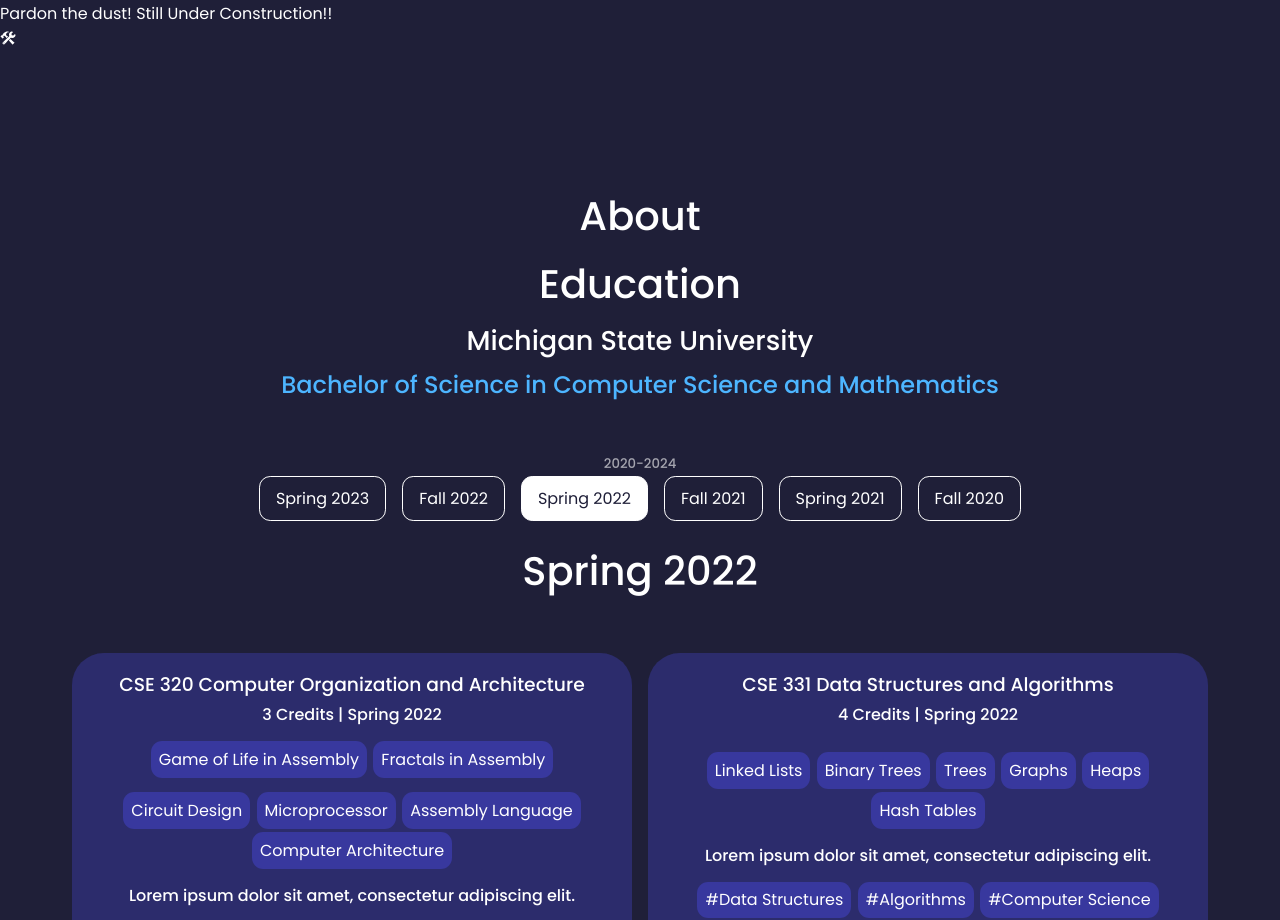
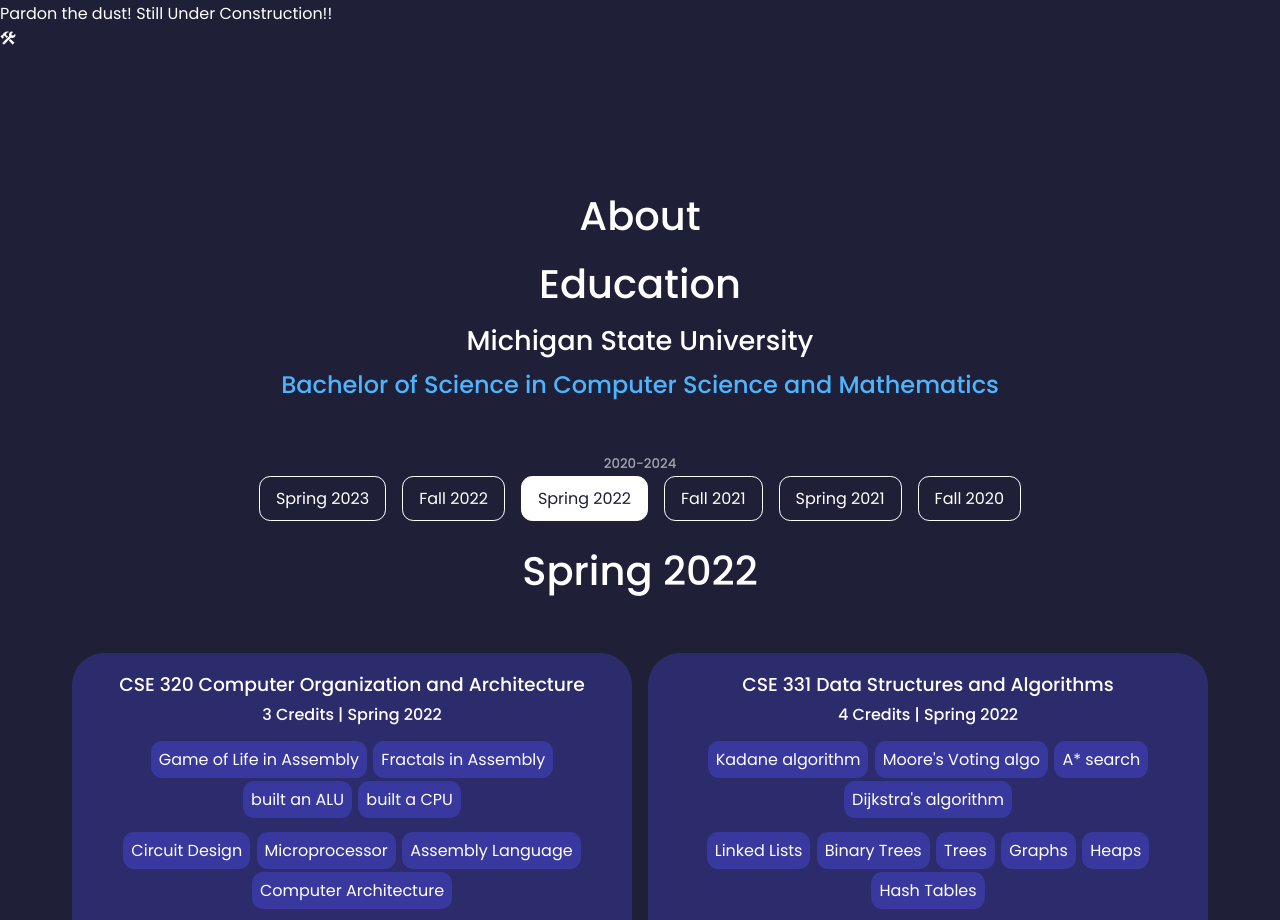
Before and after one commit to amantham20/portfolio-website, a React (Create React App) app: page /about in a window 1280 px wide. Shown: the top 920 px of the page. Built offline with nearby package versions, Linux system fonts and the light colour scheme.

Commit message:
Added a bunch of descriptions

```diff
--- a/src/components/about_page/AboutPage.jsx
+++ b/src/components/about_page/AboutPage.jsx
@@ -72,6 +72,8 @@ import {GiProcessor}  from 'react-icons/gi'
 
 import { SiVisualstudio, SiEclipseide, SiVisualstudiocode, SiPycharm } from 'react-icons/si';
 import {DiAtom, DiVim} from 'react-icons/di'
+
+import {VscRegex} from 'react-icons/vsc'
 
 const WebTech = [
   {
@@ -252,6 +254,9 @@ const Codinglanguages =[
   },{
     label: "MongoDB",
     icon: <DiMongodb />,
+  },{
+    label: "Regex",
+    icon: <VscRegex />,
   }
 ]
 
@@ -336,7 +341,7 @@ const fall2020 = [
     Semester: 'Fall 2020',
     Projects: ['Mit App Inventor', 'Phone Case'],
     Content: [],
-    Desc: "Lorem ipsum dolor sit amet, consectetur adipiscing elit.",
+    Desc: "Engineering design process as modeled by team-based, interdisciplinary design projects. Roles of engineers and the contributions of engineering in society. Project management, creativity and design of products and processes to specified outcomes under specified constraints. Introduction to computing tools and physical equipment in support of engineering design.",
     tags: ['Design', 'Engineering', 'Fundamentals'],
   },
   {
@@ -346,7 +351,7 @@ const fall2020 = [
     Semester: 'Fall 2020',
     Projects: [], //need to fill this
     Content: [], // need to fill this
-    Desc: "Lorem ipsum dolor sit amet, consectetur adipiscing elit.",
+    Desc: "Basic calc didn't have to break a sweat. Limits, continuous functions, derivatives and their applications. Integrals and the fundamental theorem of calculus.",
     tags: ['Math', 'Calculus', 'Engineering'],
   },
   {
@@ -356,7 +361,7 @@ const fall2020 = [
     Semester: 'Fall 2020',
     Projects: [],
     Content: [],
-    Desc: "Lorem ipsum dolor sit amet, consectetur adipiscing elit.",
+    Desc: "Not so basic Physics. Was Fun tho. Mechanics, Newton's laws, momentum, energy conservation laws, rotational motion, oscillation, gravity, and waves.",
     tags: ['Physics', 'Mechanics', 'Engineering'],
   },
   {
@@ -366,29 +371,19 @@ const fall2020 = [
     Semester: 'Fall 2020',
     Projects: [],
     Content: [],
-    Desc: "Lorem ipsum dolor sit amet, consectetur adipiscing elit.",
-    tags: ['iOS', 'Design', 'Development', 'Swift', "Xcode", "entrepreneurship"],
+    Desc: "In partnership with Apple, collaborated with other lab members to design and code mobile apps!",
+    tags: ['iOS', 'Design', 'Development', 'Swift', "Xcode", "entrepreneurship", "Apple"],
   }]
 
 const spring2021 = [
-  {
-    id: 1,
-    courseName: 'CSE 232 Intro To Programming II',
-    credits : '4',
-    Semester: 'Spring 2021',
-    Projects: ["Special Characters", "Bank Transactions Platform", "Crypto Trading"],
-    Content: [], //fill this later
-    Desc: "Lorem ipsum dolor sit amet, consectetur adipiscing elit.",
-    tags: ["C++", "Computer Science", "Programming"],
-  },
   {
     id: 2,
     courseName: 'ESHP 190 The Art of Starting',
     credits : '3',
     Semester: 'Spring 2021',
-    Projects: [],// fill this
-    Content: [],// fill this
-    Desc: "Lorem ipsum dolor sit amet, consectetur adipiscing elit.",
+    Projects: ["Startup Weekend"],// fill this
+    Content: ["Business Efficiency Analysis"],// fill this
+    Desc: "Learned about the entrepreneurial mindset and the venture creation process. Foundation for getting a venture started, and understanding of what it takes to be an entrepreneur.",
     tags: ["Entrepreneurship", "Business", "Startup"],
   },
   // {
@@ -407,8 +402,18 @@ const spring2021 = [
     Semester: 'Spring 2021',
     Projects: [], // fill this
     Content: [],
-    Desc: "Lorem ipsum dolor sit amet, consectetur adipiscing elit.",
+    Desc: "My favorite Calc by far. Applications of the integral and methods of integration. Improper integrals. Polar coordinates and parametric curves. Sequences and series. Power series.",
     tags: ["Math", "Calculus", "Engineering"],
+  },
+  {
+    id: 1,
+    courseName: 'CSE 232 Intro To Programming II',
+    credits : '4',
+    Semester: 'Spring 2021',
+    Projects: ["Special Characters kinda like RegEx", "Bank Transactions Platform", "Crypto Trading"],
+    Content: ["C++", "Data Abstraction", "Classes", "Memory Allocation"], //fill this later
+    Desc: "A lot of Coding. Back when C++ was my favorite language. Learned Object-centered design and implementation in C++. Building programs from modules. Data abstraction and classes to implement abstract data types. Static and dynamic memory allocation. Data structure implementation and algorithm efficiency. Lists, tables, stacks, and queues. Templates and generic programming.",
+    tags: ["C++", "Computer Science", "Programming"],
   }]
 
   const clubsFall2020 = [{
@@ -441,7 +446,7 @@ const spring2021 = [
     Semester: 'Fall 2021',
     Projects: [],
     Content: [],
-    Desc: "Lorem ipsum dolor sit amet, consectetur adipiscing elit.",
+    Desc: "One of my Favorite Classes. Thanks to prof @Amy Haimerl. Learned about creative processes, complex problem solving and innovative entrepreneurship. Examination of successful social, cultural and corporate thinkers and creators. Activities focused on inquiry, observation, experimentation and networking for situational problem solving.",
     tags: ["Creativity", "Entrepreneurship", "Business", "Startup"],
   },{
     id: 12,
@@ -449,18 +454,18 @@ const spring2021 = [
     credits : '4',
     Semester: 'Fall 2021',
     Projects: [], // fill this
-    Content: ["Set Theory"], //fill this later
-    Desc: "Lorem ipsum dolor sit amet, consectetur adipiscing elit.",
+    Content: ["Set Theory", "Probability"], //fill this later
+    Desc: "Fun CS Proofs Class. Propositional and first order logic. Equivalence and methods of proof. Basics of counting. Set operations, relations, functions. Grammars and finite state automata. Discrete probability. Applications to computer science and engineering.",
     tags: ["Discrete Structures", "Computer Science", "Programming", "Math"],
   },
   {
     id: 13,
-    courseName: 'MTh 234 Calculus III (Multivariable)',
+    courseName: 'MTH 234 Calculus III (Multivariable)',
     credits : '4',
     Semester: 'Fall 2021',
     Projects: [], // fill this
-    Content: [], //fill this later
-    Desc: "Lorem ipsum dolor sit amet, consectetur adipiscing elit.",
+    Content: ["Vectors", "More Vectors", "A bunch of integrals stacked", "Greens Theorm", "Stokes Theorm"], //fill this later
+    Desc: "A lot of intresting 3D math. Atleast i didn't have to prove anything... yet. Vectors in space. Functions of several variables and partial differentiation. Multiple integrals. Line and surface integrals. Green's and Stokes's theorems.",
     tags: ['Math', 'Calculus', 'Engineering', 'Multivariable', 'Computer Science'],
   },
   {
@@ -469,8 +474,8 @@ const spring2021 = [
     credits : '4',
     Semester: 'Fall 2021',
     Projects: [], // fill this
-    Content: ["Set Theory"], //fill this later
-    Desc: "Lorem ipsum dolor sit amet, consectetur adipiscing elit.",
+    Content: ["Set Theory", "Proofs using Induction", "Proofs using Contradiction", "Other Proofs..."], //fill this later
+    Desc: "Started solving long proofs. Introduction to mathematical reasoning, basic logic, set theory, integers, natural numbers and induction, basic number theory, real numbers, limits, sequences, series.",
     tags: ['Math', 'Formal Proofs'],
   },{
     id: 15,
@@ -478,9 +483,9 @@ const spring2021 = [
     credits : '4',
     Semester: 'Fall 2021',
     Projects: [], // fill this
-    Content: [], //fill this later
-    Desc: "Lorem ipsum dolor sit amet, consectetur adipiscing elit.",
-    tags: ['Math', 'Linear Algebra', 'Computer Science', 'Pythion' ,'Math'],
+    Content: ["Vectors", "Linear Transformations", "Steady State", "Matrices!!! A lot of them"], //fill this later
+    Desc: "We can make computers do a bunch of math faster. yaaaaay!!!! Vectors, matrices, linear transformations, inner products, dimension, eigenvalues and eigenvectors. Applications to systems of equations and to geometry.",
+    tags: ['Math', 'Linear Algebra', 'Computer Science', 'Python' ,'Math', "NumPy", "SciPy", "Matplotlib", "SymPy"],
   }]
 
   const workFall2021 =[{
@@ -509,18 +514,18 @@ const spring2021 = [
     courseName: 'CSE 320 Computer Organization and Architecture',
     credits : '3',
     Semester: 'Spring 2022',
-    Projects: ['Game of Life in Assembly', 'Fractals in Assembly'],
+    Projects: ['Game of Life in Assembly', 'Fractals in Assembly', "built an ALU", "built a CPU"],
     Content: ['Circuit Design', 'Microprocessor', 'Assembly Language', 'Computer Architecture'],
-    Desc: "Lorem ipsum dolor sit amet, consectetur adipiscing elit.",
+    Desc: "Learned about concepts in architecture such as digial electronics, Optimization of Circuits, essential Concepts of Memory Management in C, and Writing Assembly Language Programs.",
     tags: ['ARM Assembly', 'Computer Architecture', 'Computer Science', 'Programming', 'Circuit Design'],
   },{
     id: 19,
     courseName: 'CSE 331 Data Structures and Algorithms',
     credits : '4',
     Semester: 'Spring 2022',
-    Projects: [],// fill this
+    Projects: ["Kadane algorithm", "Moore's Voting algo", "A* search", "Dijkstra's algorithm"],// fill this
     Content: ['Linked Lists', 'Binary Trees', 'Trees', 'Graphs', 'Heaps', 'Hash Tables'], //fill this later
-    Desc: "Lorem ipsum dolor sit amet, consectetur adipiscing elit.",
+    Desc: "Learned about data structures and algorithms to solve problems. Optimized the algorithms to gain efficiency.",
     tags: ['Data Structures', 'Algorithms', 'Computer Science', 'Programming'],
   },{
     id: 20,
@@ -528,8 +533,8 @@ const spring2021 = [
     credits : '3',
     Semester: 'Spring 2022',
     Projects: [], // fill this
-    Content: [], //fill this later
-    Desc: "Lorem ipsum dolor sit amet, consectetur adipiscing elit.",
+    Content: ["Ordinary Differential Equation", "Partial Differential Equation", "Secord and Third order ODE's", "Laplace Transform"], //fill this later
+    Desc: "Solved a lot of long problems. SMH. Separable and exact equations. Linear equations and variation of parameters. Higher order linear equations. Laplace transforms. Systems of first-order linear equations. Introduction to partial differential equations and Fourier series.",
     tags: ['Math', 'Differential Equations'],
   },{
     id: 21,
@@ -537,8 +542,8 @@ const spring2021 = [
     credits : '3',
     Semester: 'Spring 2022',
     Projects: [], // fill this
-    Content: [], //fill this later
-    Desc: "Lorem ipsum dolor sit amet, consectetur adipiscing elit.",
+    Content: ["Rings", "Groups", "Ideals", "Congruence", "Modular Arithmetic"], //fill this later
+    Desc: "Proved a lot of long proofs. Structure of the integers, congruences, polynomial rings, and ideals. With applications in cryptography.",
     tags: ['Math', 'Abstract Algebra', 'Cryptography'],
   }]
 
@@ -549,7 +554,7 @@ const spring2021 = [
     Semester: 'Fall 2022',
     Projects: [], // fill this
     Content: [], //fill this later
-    Desc: "Lorem ipsum dolor sit amet, consectetur adipiscing elit.",
+    Desc: "Upcomming Course",
     tags: ['Data Analysis', 'Computer Science', 'Programming'],
   },{
     id: 23,
@@ -558,7 +563,7 @@ const spring2021 = [
     Semester: 'Fall 2022',
     Projects: [],
     Content: [],
-    Desc: "Lorem ipsum dolor sit amet, consectetur adipiscing elit.",
+    Desc: "Upcomming Course",
     tags: ['Ethics', 'Computer Science', 'Programming'],
   },{
     id: 24,
@@ -567,7 +572,7 @@ const spring2021 = [
     Semester: 'Fall 2022',
     Projects: [],
     Content: [],
-    Desc: "Lorem ipsum dolor sit amet, consectetur adipiscing elit.",
+    Desc: "Upcomming Course",
     tags: ['Computer Systems', 'Computer Science', 'Programming'],
   },{
     id: 25,
@@ -576,7 +581,7 @@ const spring2021 = [
     Semester: 'Fall 2022',
     Projects: [],
     Content: [],
-    Desc: "Lorem ipsum dolor sit amet, consectetur adipiscing elit.",
+    Desc: "Upcomming Course",
     tags: ['Software Development', 'Computer Science', 'Programming'],
   },{
     id: 26,
@@ -585,7 +590,7 @@ const spring2021 = [
     Semester: 'Fall 2022',
     Projects: [],
     Content: [],
-    Desc: "Lorem ipsum dolor sit amet, consectetur adipiscing elit.",
+    Desc: "Upcomming Course",
     tags: ['Math', 'Abstract Algebra', 'Cryptography'],
 
   },{
@@ -595,8 +600,8 @@ const spring2021 = [
     Semester: 'Fall 2022',
     Projects: [],
     Content: [],
-    Desc: "Lorem ipsum dolor sit amet, consectetur adipiscing elit.",
-    tags: [],
+    Desc: "Upcomming Course",
+    tags: ["Computer Science", "Statistics", "Probability"],
   }]
 
   const spring2023 = [
@@ -607,7 +612,7 @@ const spring2021 = [
     Semester: 'Spring 2023',
     Projects: [],
     Content: [],
-    Desc: "Lorem ipsum dolor sit amet, consectetur adipiscing elit.",
+    Desc: "Upcomming Course",
     tags: ['Data Analysis', 'Computer Science', 'Programming'],
   },{
     id: 29,
@@ -616,7 +621,7 @@ const spring2021 = [
     Semester: 'Spring 2023',
     Projects: [],
     Content: [],
-    Desc: "Lorem ipsum dolor sit amet, consectetur adipiscing elit.",
+    Desc: "Upcomming Course",
     tags: ['Algorithms', 'Computer Science', 'Programming'],
   },{
     id: 30,
@@ -625,7 +630,7 @@ const spring2021 = [
     Semester: 'Spring 2023',
     Projects: [],
     Content: ['Finite Automata', 'Regular Expressions', 'Turing Machines', 'Compilers'],
-    Desc: "Lorem ipsum dolor sit amet, consectetur adipiscing elit.",
+    Desc: "Upcomming Course",
     tags: ['Computer Science', 'Math', 'Theory of Computation'],
   },{
     id: 31,
@@ -634,10 +639,9 @@ const spring2021 = [
     Semester: 'Spring 2023',
     Projects: [],
     Content: [],
-    Desc: "Lorem ipsum dolor sit amet, consectetur adipiscing elit.",
+    Desc: "Upcomming Course",
     tags: ['Math', 'Analysis I', 'Proofs'],
-  }
-];
+  }];
 
 const HighSchool = [
   {
@@ -676,8 +680,7 @@ const HighSchool = [
     Content: [],
     Desc: "Lorem ipsum dolor sit amet, consectetur adipiscing elit.",
     tags: ['Business'],
-  }
-]
+  }]
 
 const clubsHS = [
   {
```
Also changed, not shown: src/components/about/About.jsx (+11 -0 lines).
